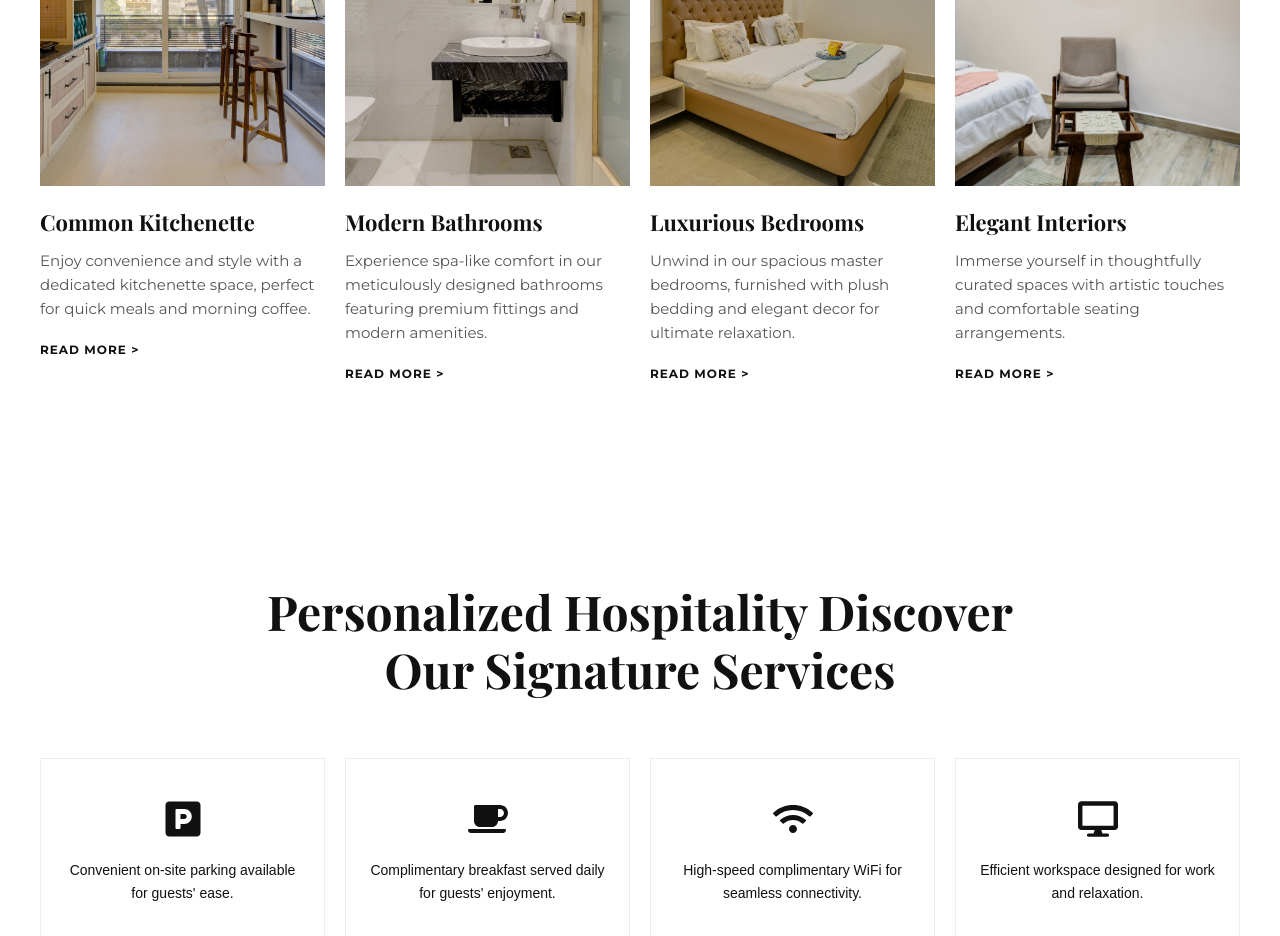
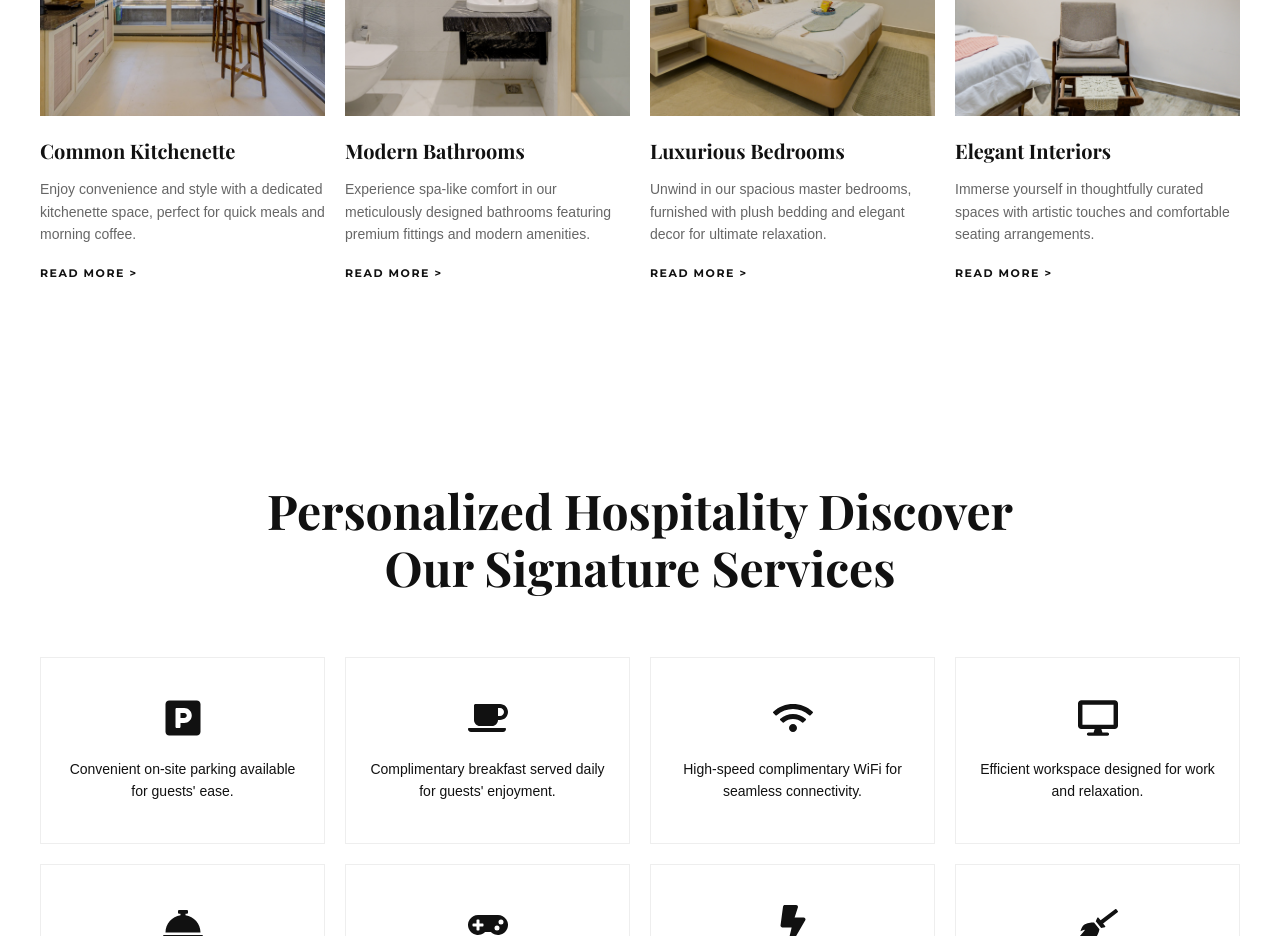
Before and after one commit to viratco/sandanehomes, a React (Vite) app: page /amaaltash in a window 1280 px wide. Shown: the part 1120-2056 px from the top of the page. Built offline with nearby package versions, Linux system fonts and the light colour scheme; a web font is replaced by a local one.

Commit message:
style: update Amara Inn rooms grid to match image card design

```diff
--- a/src/components/Header.jsx
+++ b/src/components/Header.jsx
@@ -78,7 +78,7 @@ const Header = ({ showTopBar = true, showNav = true, showLogo = true }) => {
                                             height: '100%',
                                             display: 'flex',
                                             alignItems: 'center',
-                                            padding: '14px 20px',
+                                            padding: '12px 12px',
                                             borderRight: '1px solid rgba(197, 165, 114, 0.3)' // Subtle golden divider
                                         }}
                                     >
@@ -114,10 +114,10 @@ const Header = ({ showTopBar = true, showNav = true, showLogo = true }) => {
                                         )}
                                     </li>
 
-                                    <li style={{ padding: '14px 20px', borderRight: '1px solid rgba(197, 165, 114, 0.3)' }}>
+                                    <li style={{ padding: '12px 12px', borderRight: '1px solid rgba(197, 165, 114, 0.3)' }}>
                                         <Link to="/catarina-services" style={{ color: 'inherit', textDecoration: 'none' }}>SERVICE APARTMENT</Link>
                                     </li>
-                                    <li style={{ padding: '14px 20px' }}>
+                                    <li style={{ padding: '12px 12px' }}>
                                         <Link to="/restaurants" style={{ color: 'inherit', textDecoration: 'none' }}>RESTAURANTS</Link>
                                     </li>
                                 </ul>
--- a/src/components/pages/SandaneHomes.css
+++ b/src/components/pages/SandaneHomes.css
@@ -175,7 +175,7 @@
 }
 
 .room-image-container {
-    height: 350px;
+    height: 280px;
     overflow: hidden;
     margin-bottom: 20px;
     position: relative;
@@ -194,28 +194,28 @@
 
 .room-title {
     font-family: 'Playfair Display', serif;
-    font-size: 22px;
+    font-size: 20px;
     font-weight: 700;
-    margin-bottom: 10px;
+    margin-bottom: 12px;
     color: #111;
 }
 
 .room-desc {
-    color: #555;
-    font-size: 15px;
+    color: #666;
+    font-size: 14px;
     line-height: 1.6;
     margin-bottom: 20px;
     max-width: 100%;
+    font-family: sans-serif;
 }
 
 .read-more-link {
-    font-size: 12px;
+    font-size: 11px;
     font-weight: 800;
     color: #111;
-    letter-spacing: 1px;
-    display: flex;
-    align-items: center;
-    gap: 5px;
+    letter-spacing: 1.5px;
+    text-transform: uppercase;
+    cursor: pointer;
 }
 
 /* About Section */
```
